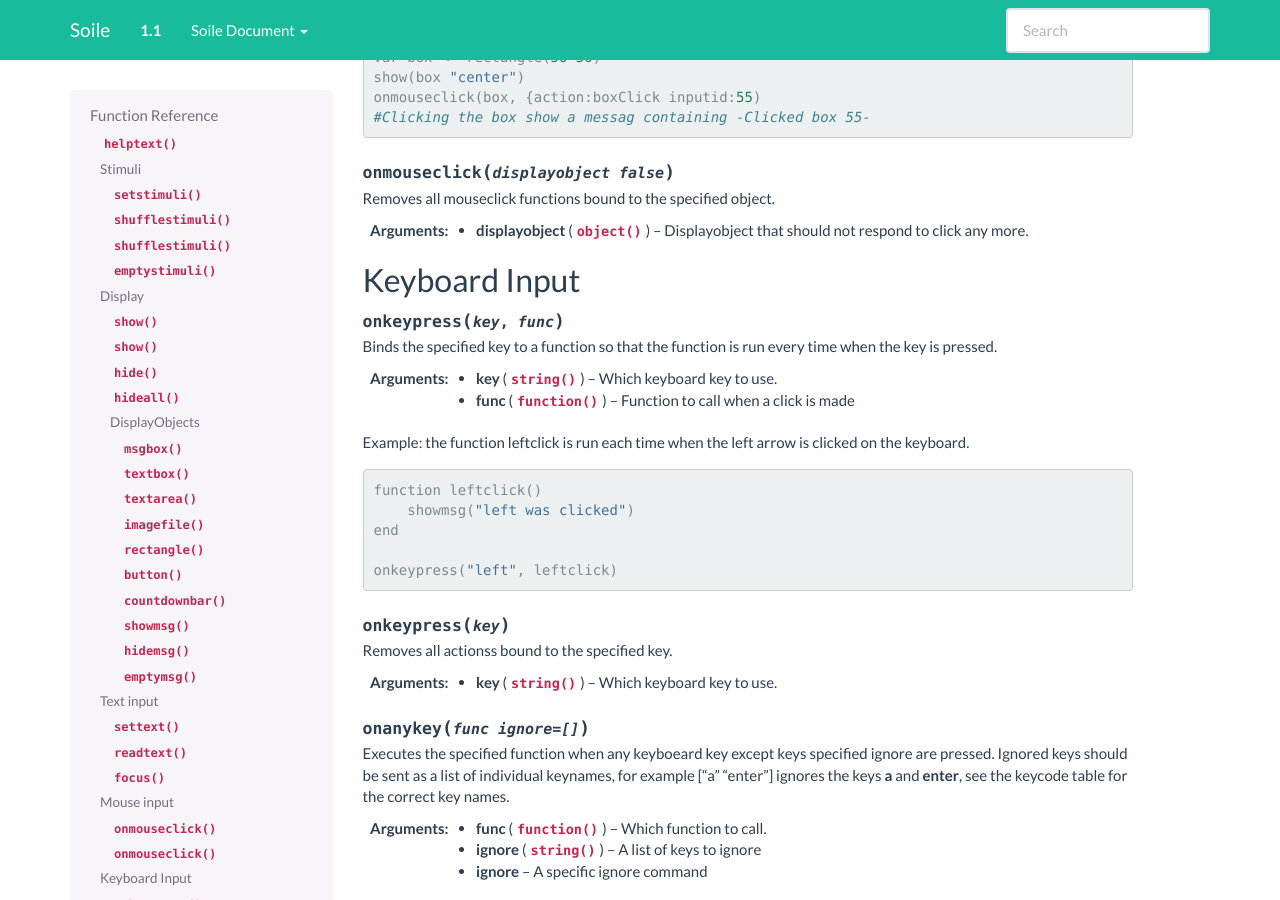
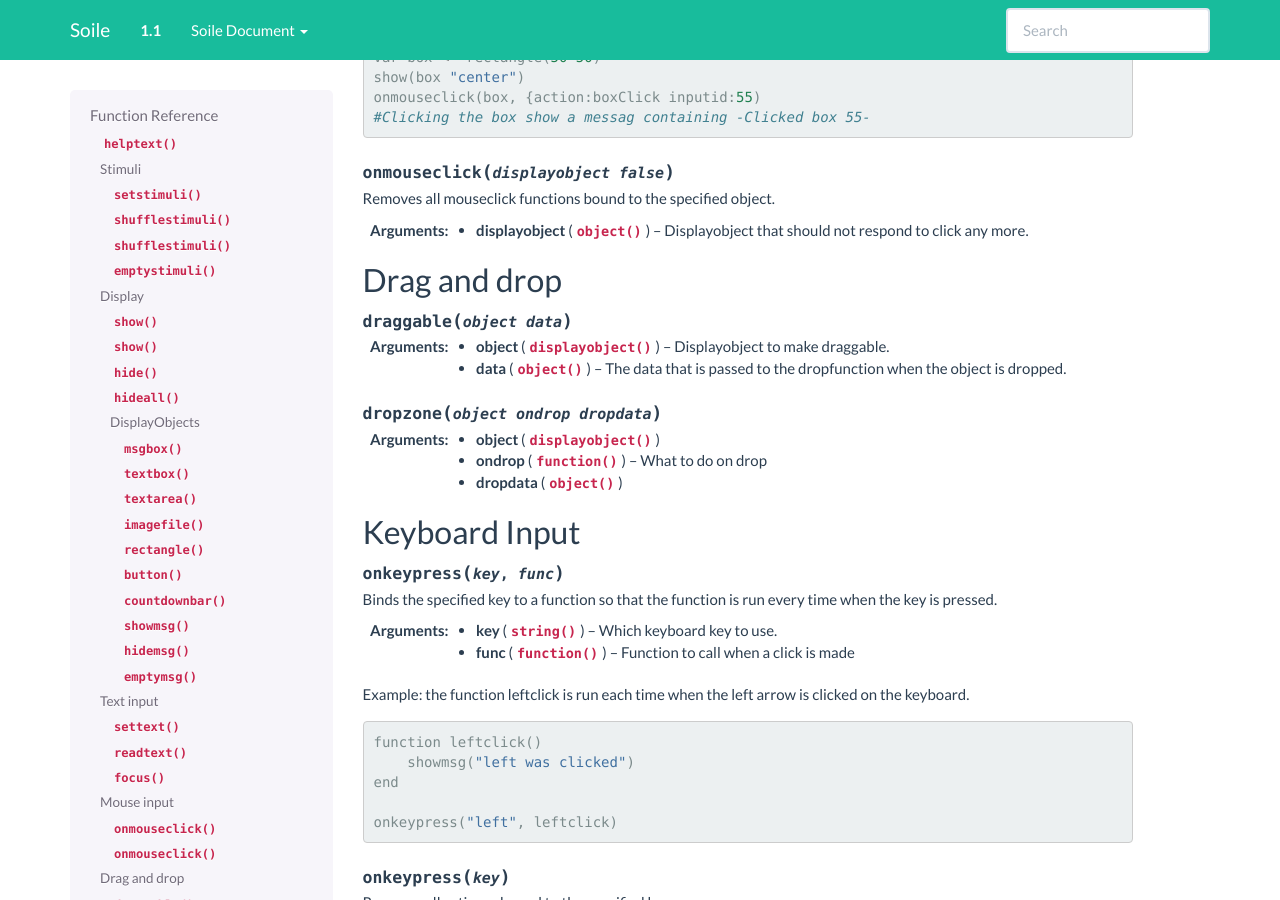
Before and after one commit to Abo-Soile/SOILE-Backend, a Sphinx documentation site: the page built from docs/functions.rst, in a window 1280 px wide and 900 px high, scrolled down 3596 px. Built offline with Sphinx 7.4.7, drawn with Linux system fonts in a browser that asks for light colours.

Commit message:
Add dragg n dropp to documentation

```diff
--- a/docs/functions.rst
+++ b/docs/functions.rst
@@ -209,6 +209,24 @@ Mouse input
     Removes all mouseclick functions bound to the specified object.
 
     :param object displayobject: Displayobject that should not respond to click any more.
+
+
+#############
+Drag and drop
+#############
+
+
+.. function:: draggable(object data)
+
+    :param displayobject object: Displayobject to make draggable.
+    :param object data: The data that is passed to the dropfunction when the object is dropped.
+
+
+.. function:: dropzone(object ondrop dropdata)
+
+    :param displayobject object:
+    :param function ondrop: What to do on drop
+    :param object dropdata:
 
 ##############
 Keyboard Input
```
